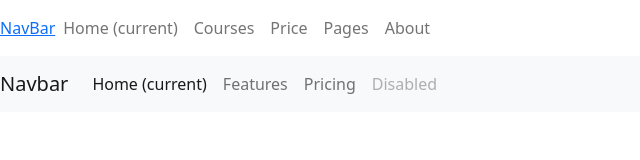
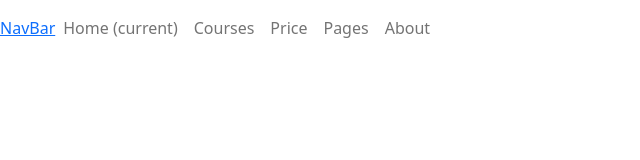
Before and after one commit to KiyaTilahun/My-beginner-level-Html-Css-Bootstrap-React-Projects-, a website: page website1/index.html in a window 1280 px wide. Shown: the whole page, without its empty margins (0-640 px from the left). Drawn offline with nearby package versions, Linux system fonts and the light colour scheme.

Commit message:
added it to the origin

```diff
--- a/website1/index.html
+++ b/website1/index.html
@@ -7,7 +7,7 @@
     <!--build:css css/main.css-->
     <link
       rel="stylesheet"
-      href="node_modules/bootstrap/dist/css/bootstrap.min.css"
+      href="../node_modules/bootstrap/dist/css/bootstrap.min.css"
     />
 
     <!-- <link
@@ -54,20 +54,7 @@
         </nav>
       </div>
     </header>
-    <main><nav class="navbar navbar-expand-lg navbar-light bg-light">
-      <a class="navbar-brand" href="#">Navbar</a>
-      <button class="navbar-toggler" type="button" data-toggle="collapse" data-target="#navbarNavAltMarkup" aria-controls="navbarNavAltMarkup" aria-expanded="false" aria-label="Toggle navigation">
-        <span class="navbar-toggler-icon"></span>
-      </button>
-      <div class="collapse navbar-collapse" id="navbarNavAltMarkup">
-        <div class="navbar-nav">
-          <a class="nav-item nav-link active" href="#">Home <span class="sr-only">(current)</span></a>
-          <a class="nav-item nav-link" href="#">Features</a>
-          <a class="nav-item nav-link" href="#">Pricing</a>
-          <a class="nav-item nav-link disabled" href="#">Disabled</a>
-        </div>
-      </div>
-    </nav></main>
+    <main></main>
     <footer></footer>
     <!-- build:js js/main.js -->
     <script src="../node_modules/jquery/dist/jquery.slim.min.js"></script>
```
